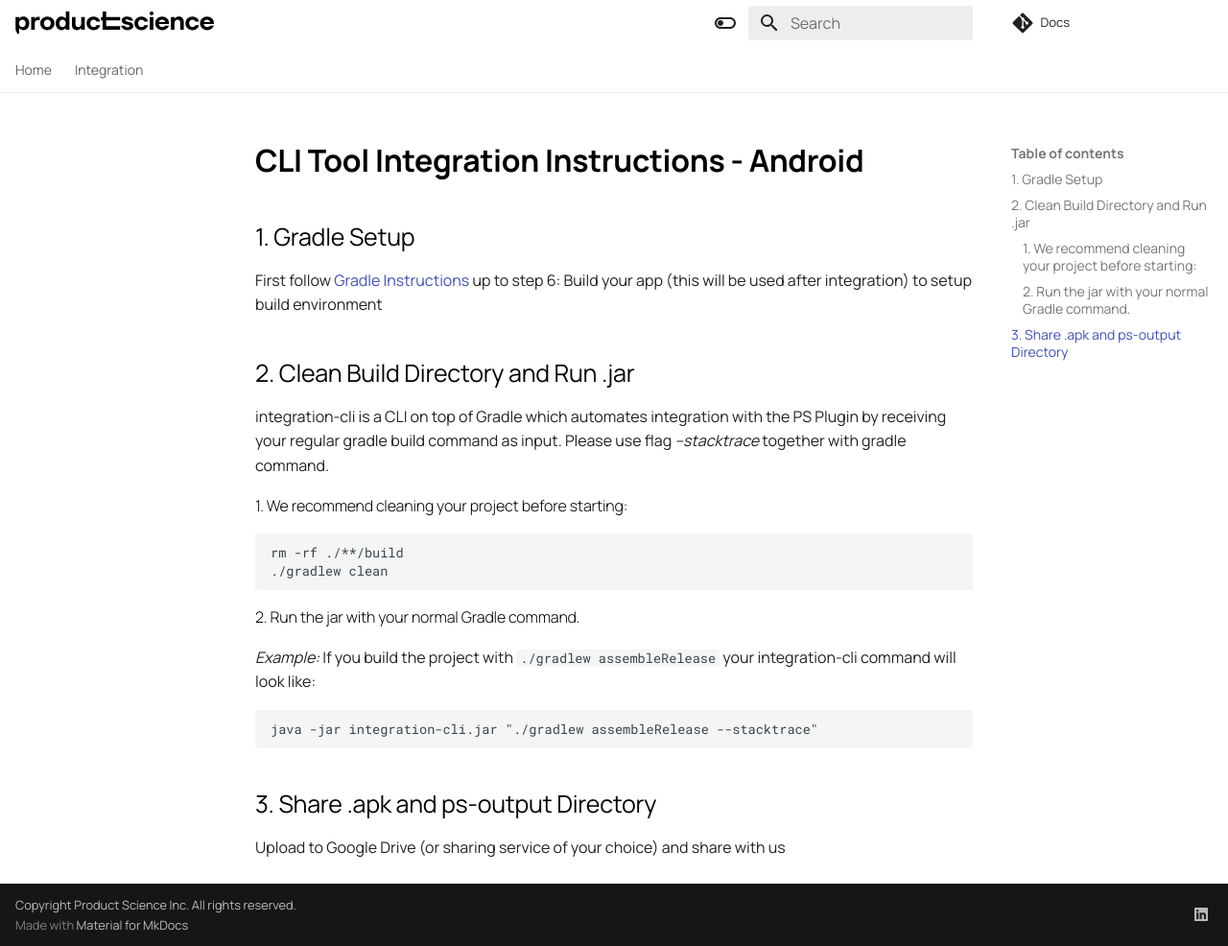
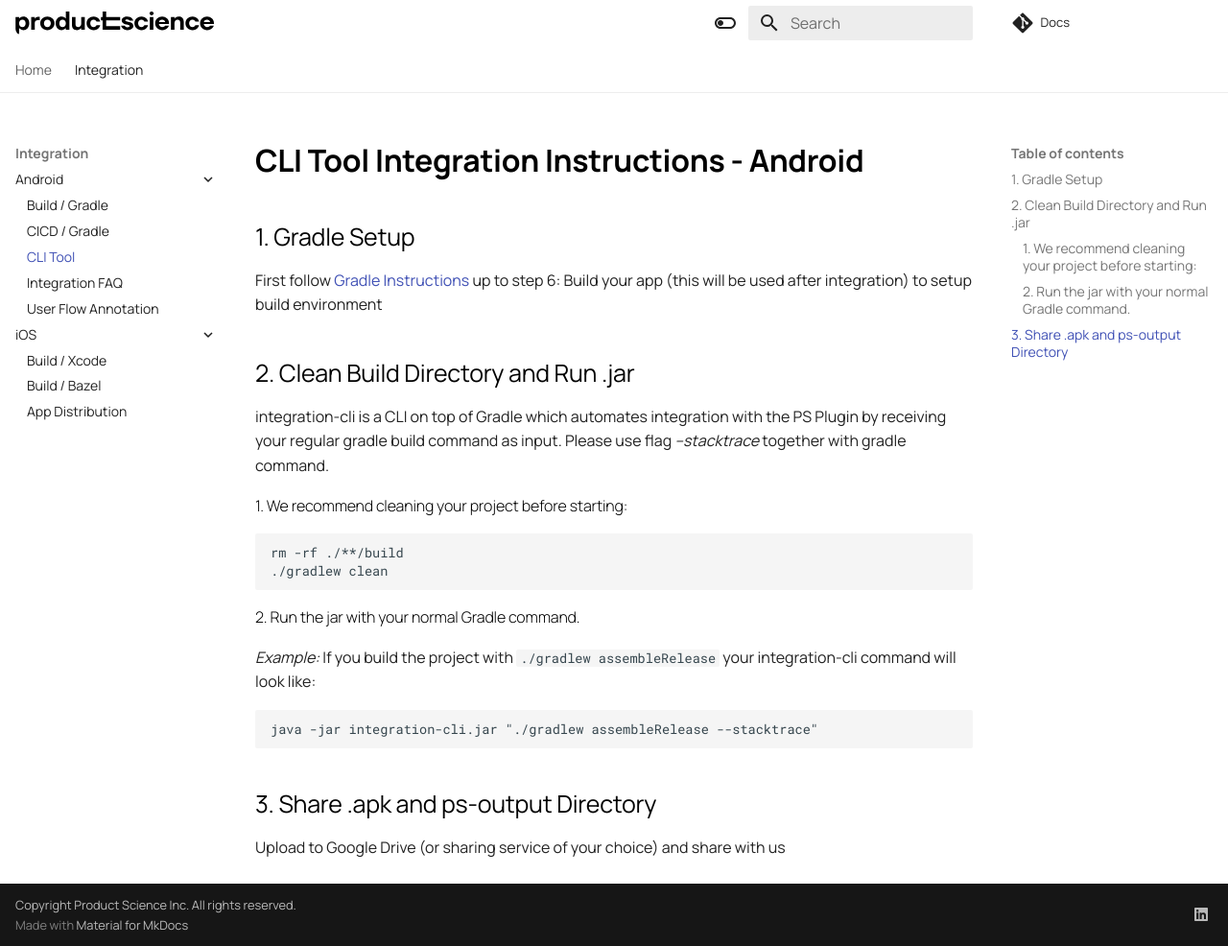
Before and after one commit to product-science/docs, an MkDocs documentation site: the page built from docs/android/cli-tool.md, in a window 1280 px wide and 986 px high. Shown: the whole window at 96% size. Built offline with MkDocs 1.6.1 and Material for MkDocs 9.7.7, drawn with Linux system fonts in a browser that asks for light colours.

Commit message:
Update mkdocs.yml
add faq & cli tool to table of contents

```diff
--- a/mkdocs.yml
+++ b/mkdocs.yml
@@ -13,6 +13,8 @@ nav:
       - Android:
           - Build / Gradle: android/gradle.md
           - CICD / Gradle: android/cicd.md
+          - CLI Tool: android/cli-tool.md
+          - Integration FAQ: android/integration-faq-android.md
           - User Flow Annotation: android/user-flow.md
       - iOS:
           - Build / Xcode: ios/xcode.md
```
